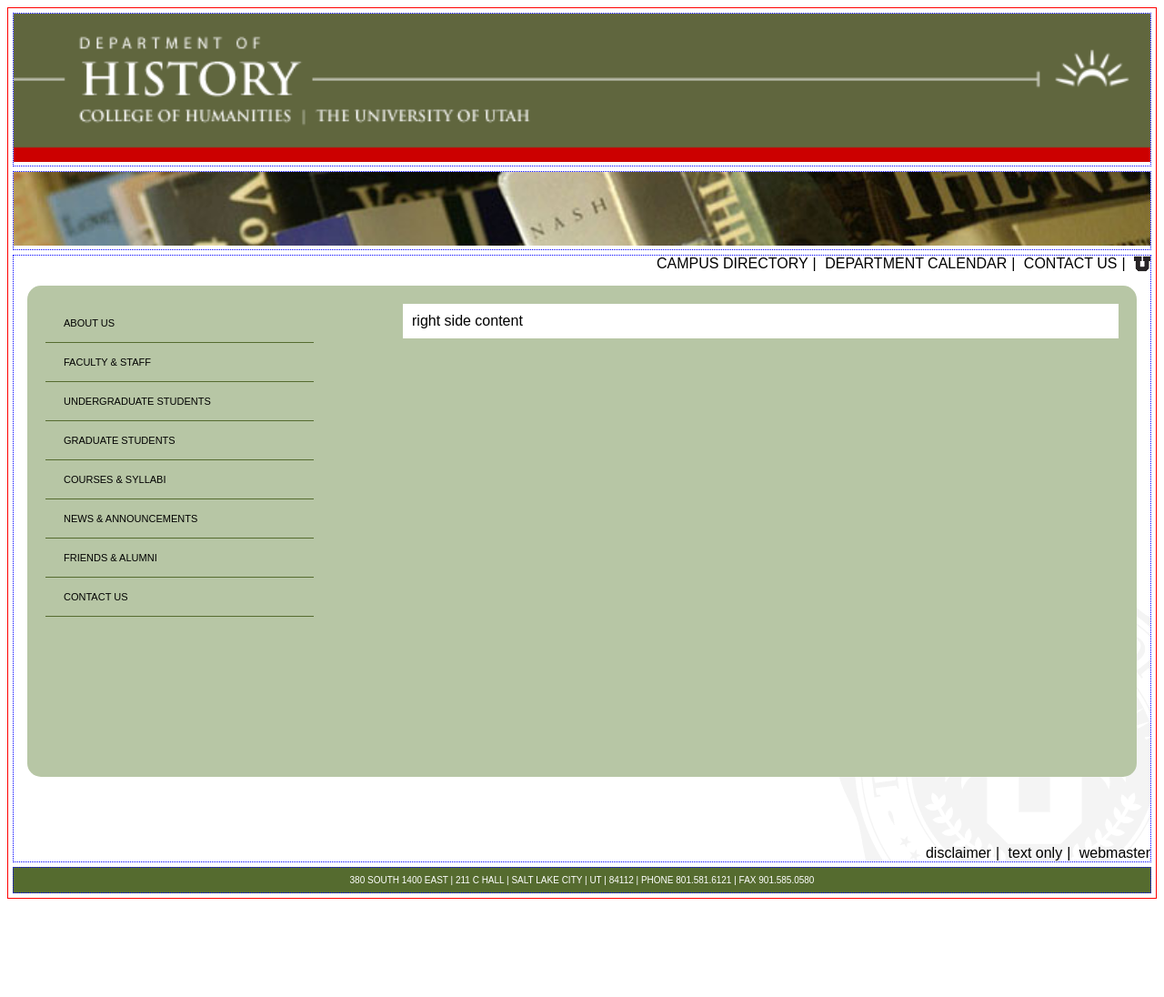
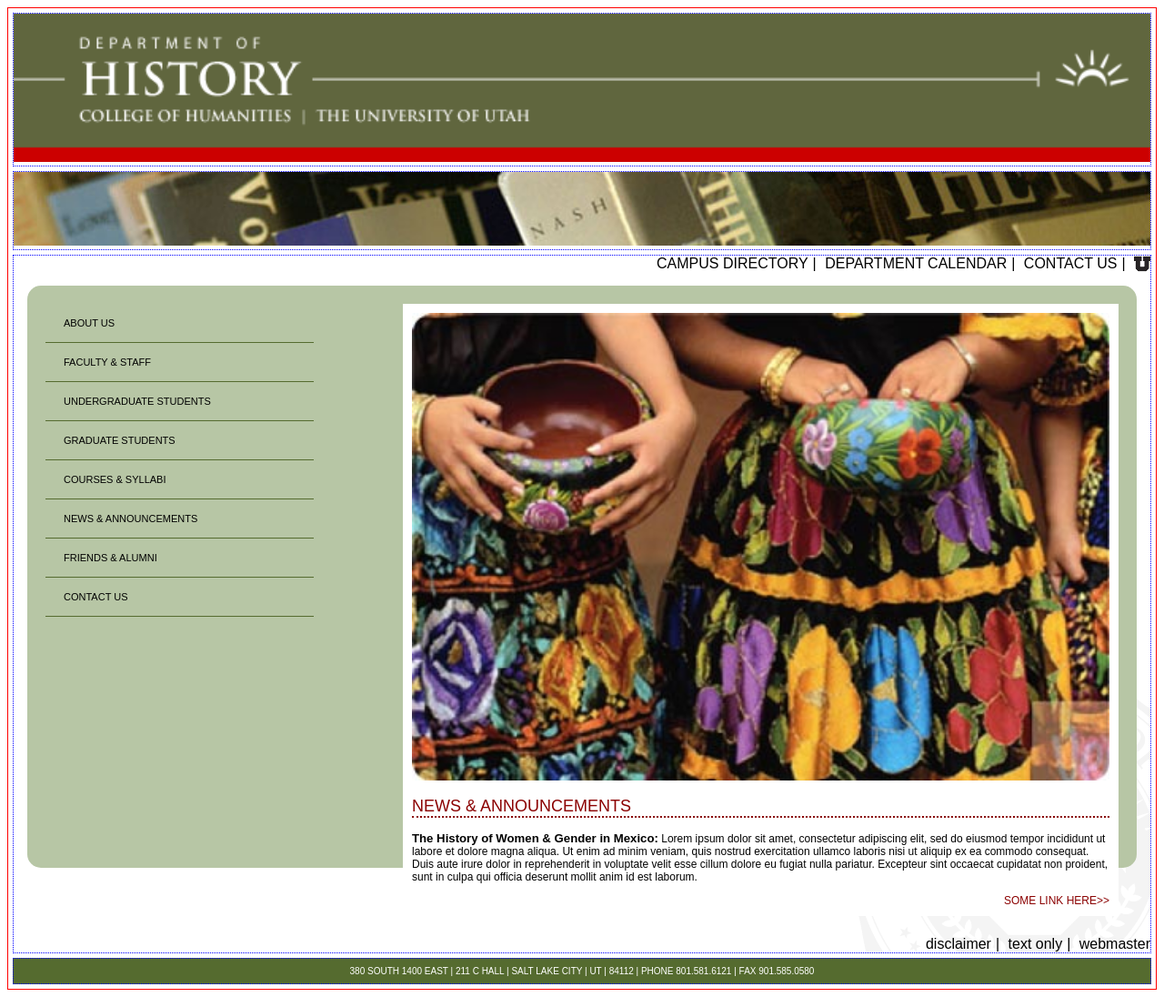
Before and after one commit to Pumpkeezee/HUMIS_homepage, a plain HTML site: page index.html in a window 1280 px wide. Shown: the whole page at 91% size. Before the commit the page ends 996 px from the top, so only its background shows below. Drawn offline with Linux system fonts and the light colour scheme.

Commit message:
End of 2/12/2025 class; added right side brown box content.

```diff
--- a/index.html
+++ b/index.html
@@ -21,7 +21,7 @@
                 <a href="#">Department Calendar</a><span></span>
                 <a href="#">Contact Us</a><span></span>
                 <a href="https://www.utah.edu">
-                    <img src="assets/u_small.gif" alt="U Homepage"/>
+                    <img src="assets/u_small.gif" alt="U Homepage" />
                 </a>
             </div>
             <div class="brown-box">
@@ -35,7 +35,19 @@
                     <a href="#">Friends & Alumni</a>
                     <a href="#">Contact Us</a>
                 </nav>
-                <article class="right-side">right side content</article>
+                <article class="right-side">
+                    <img src="assets/women_w_pottery.jpg" alt="Women holding pottery." />
+                    <h2> News &amp; Announcements</h2>
+                    <p>
+                        <span>The History of Women &amp; Gender in Mexico:</span> Lorem ipsum dolor sit amet,
+                        consectetur adipiscing elit, sed do eiusmod tempor incididunt ut labore et dolore magna aliqua.
+                        Ut enim ad minim veniam, quis nostrud exercitation ullamco laboris nisi ut aliquip ex ea commodo
+                        consequat. Duis aute irure dolor in reprehenderit in voluptate velit esse cillum dolore eu
+                        fugiat nulla pariatur. Excepteur sint occaecat cupidatat non proident, sunt in culpa qui officia
+                        deserunt mollit anim id est laborum.
+                    </p>
+                    <a href="#">Some link here>></a>
+                </article>
             </div>
             <div class="nav bottom-nav">
                 <a href="#">Disclaimer</a><span></span>
--- a/stylesheet.css
+++ b/stylesheet.css
@@ -8,13 +8,13 @@
 
     /* right carat applies feature to all children of container */
     /* asterisk means every item */
-    > * {
+    >* {
         border: 1px dotted blue;
         margin: 5px;
 
         /*margin reads T,R,B,L or repeats down the list if just 1 or 2*/
         /*if 3, reads T(RL)B*/
-        > img {
+        >img {
             width: 100%;
         }
     }
@@ -57,14 +57,14 @@
             background-color: #b7c6a5;
             border-radius: 15px;
             padding: 20px;
-            min-height: 500px;
+            min-height: 600px;
 
             nav {
                 float: left;
                 width: 25%;
                 /* border: 1px solid black; */
 
-                a{
+                a {
                     border-bottom: 1px solid darkolivegreen;
                     display: block;
                     color: black;
@@ -85,6 +85,37 @@
                 float: right;
                 background-color: white;
                 padding: 10px;
+                font-size: 12px;
+
+                img {
+                    width: 100%;
+                }
+
+                h2 {
+                    color: darkred;
+                    border-bottom: 2px dotted darkred;
+                    text-transform: uppercase;
+                    font-weight: normal;
+                }
+
+                p {
+                    span {
+                        font-weight: bold;
+                        font-size: 110%;
+                    }
+
+                }
+
+                a {
+                    text-transform: uppercase;
+                    float: right;
+                    color: darkred;
+                    text-decoration: none;
+
+                    &:hover {
+                        text-decoration: underline;
+                    }
+                }
             }
         }
     }
```
